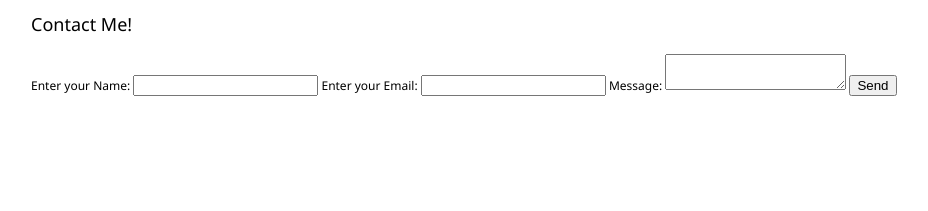
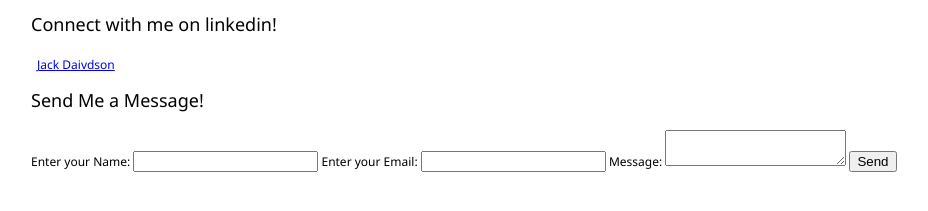
Before and after one commit to jdavid287/final_project, a plain HTML site: page contact.html in a window 1280 px wide. Shown: the part 211-422 px from the top of the page, without its empty margins (129-1057 px from the left). Drawn offline with Linux system fonts and the light colour scheme.

Commit message:
added linkedin link

```diff
--- a/contact.html
+++ b/contact.html
@@ -16,9 +16,16 @@
             </ul>
         </nav>
     </header>
+    <div>
+        <h2>Connect with me on linkedin!</h2>
+                <p>
+                    <i class="fab fa-linkedin" aria-hidden="true"></i>
+                    <a href="https://www.linkedin.com/in/davidsonjack1043 ">Jack Daivdson</a>
+                </p>
+    </div>
 
 <form>
-    <h2>Contact Me!</h2>
+    <h2>Send Me a Message!</h2>
         <label for="name">Enter your Name:</label>
             <input type="text" id="name" name="user_name" />
         <label for="mail">Enter your Email:</label>
```
